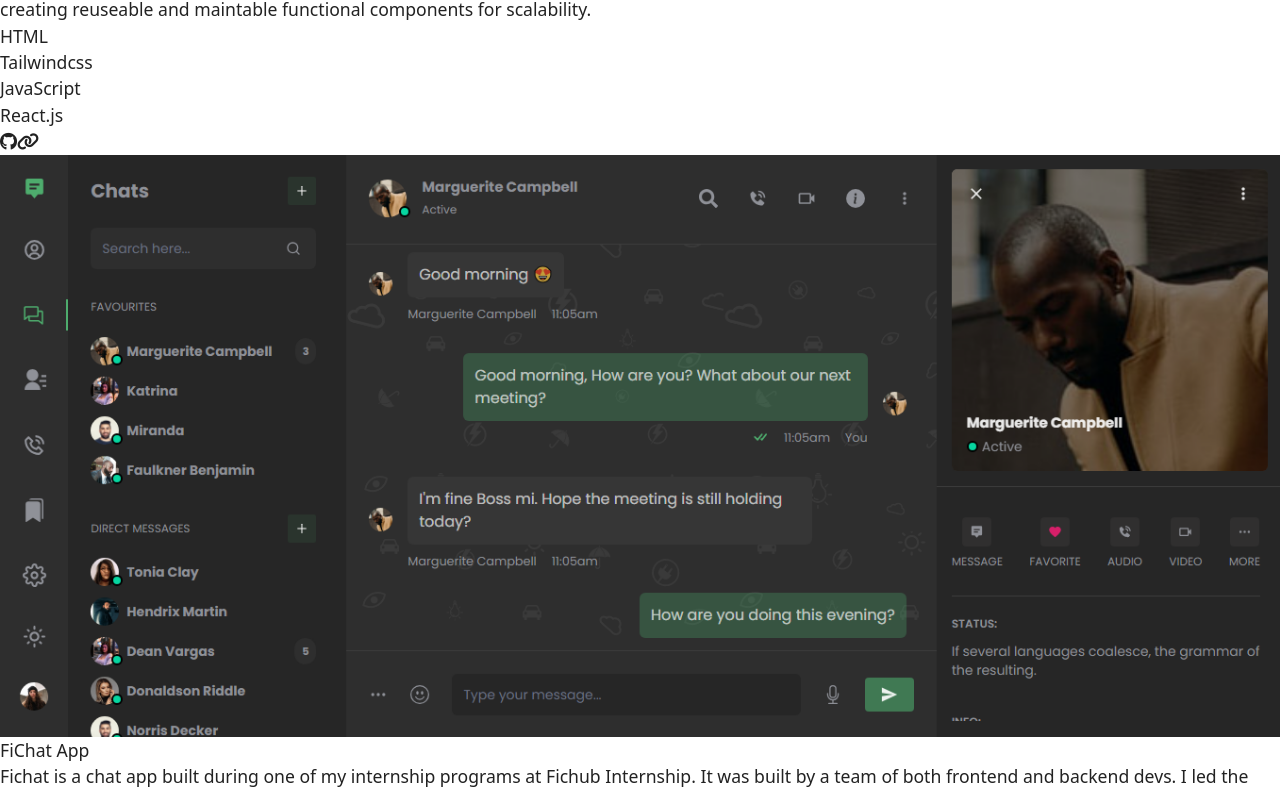
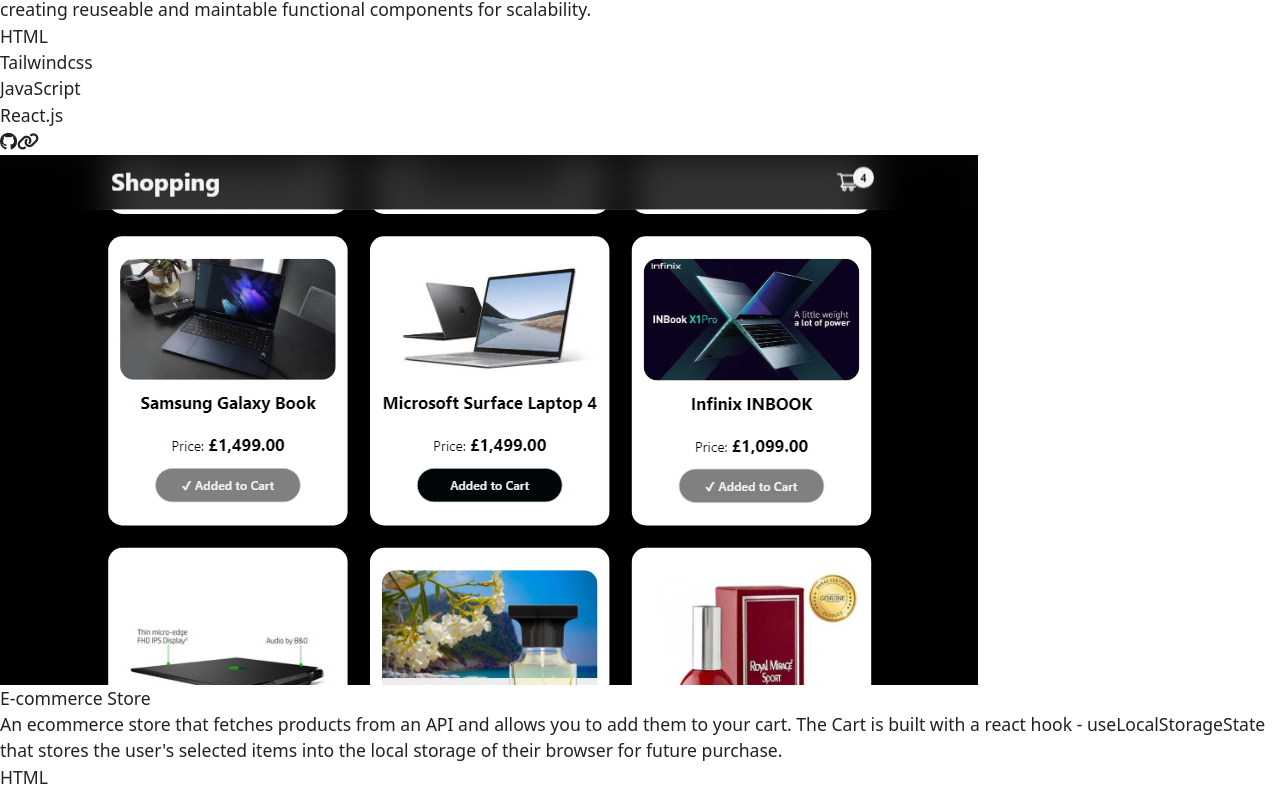
Before and after one commit to JeremiahChinwe/personal_portfolio, a React (Vite) app: page / in a window 1280 px wide. Shown: the part 1995-2788 px from the top of the page. Built offline with nearby package versions, Linux system fonts and the light colour scheme.

Commit message:
Updated the app

```diff
--- a/src/components/about/About.jsx
+++ b/src/components/about/About.jsx
@@ -17,6 +17,7 @@
             <button className="border-none bg-[#f5f4f4] text-[#222222] font-[600] py-1 px-4 rounded-lg text-lg cursor-default">Next.js</button>
             <button className="border-none bg-[#f5f4f4] text-[#222222] font-[600] py-1 px-4 rounded-lg text-lg cursor-default">TypeScript</button>
             <button className="border-none bg-[#f5f4f4] text-[#222222] font-[600] py-1 px-4 rounded-lg text-lg cursor-default">Redux Toolkit</button>
+            <button className="border-none bg-[#f5f4f4] text-[#222222] font-[600] py-1 px-4 rounded-lg text-lg cursor-default">API Intergration</button>
             <button className="border-none bg-[#f5f4f4] text-[#222222] font-[600] py-1 px-4 rounded-lg text-lg cursor-default">Firebase</button>
         </div>
     </section>
--- a/src/components/contact/Contact.jsx
+++ b/src/components/contact/Contact.jsx
@@ -4,13 +4,14 @@
 export default function Contact() {
     const [input, setInput] = useState({
         name: "",
-        email: ""
+        email: "",
     })
 
     const handleChange = (e) => {
         const { name, value } = e.target
         setInput({ ...input, [name]: value })
     }
+
 
     return (
         <div name='contact' className='w-full flex flex-col justify-center items-center py-4'>
--- a/src/library/Library.jsx
+++ b/src/library/Library.jsx
@@ -1,8 +1,7 @@
 import blockWallet from "./assets/block_wallet_updated.png"
 import techTime from "./assets/screenshot_desktop.png"
 import fichat from "./assets/updated-dashboard-fitesite.png"
-import movieBrowser from "./assets/movie_tmdb.png"
-
+import shopping from "./assets/recent_shopping.png"
 
 export const projects = [
     {
@@ -44,6 +43,26 @@
     },
     {
         id: "3",
+        image: shopping,
+        title: "E-commerce Store",
+        description: "An ecommerce store that fetches products from an API and allows you to add them to your cart. The Cart is built with a react hook - useLocalStorageState that stores the user's selected items into the local storage of their browser for future purchase.",
+        stacks: [
+            { id: "1", name: "HTML" },
+            { id: "2", name: "SASS (SCSS)" },
+            { id: "3", name: "TypeScript" },
+            { id: "4", name: "React.js" },
+            { id: "5", name: "API Integration" },
+        ],
+        links: [
+            {
+                id: "1",
+                repo_link: "https://github.com/yesjeremiahchinwe/shopping_cart",
+                live_link: "https://shopping-cart-dun-three.vercel.app/"
+            },
+        ]
+    },
+    {
+        id: "4",
         image: fichat,
         title: "FiChat App",
         description: "Fichat is a chat app built during one of my internship programs at Fichub Internship. It was built by a team of both frontend and backend devs. I led the frontend team of three (3) to create visually appealing user interfaces, while working closely with the backend team to implement and consume the api endpoints. Please note that this project is still under development and the link to the github repo may not work because it's an organisation(private) repository.",
@@ -63,24 +82,4 @@
             },
         ]
     },
-    {
-        id: "4",
-        image: movieBrowser,
-        title: "Movie Browser",
-        description: "A movie browser app that fetches top 10 most rated movies from the TMDB Movie API. This project demonstrates my knowledge in working with external APIs to add amazing functionalities to an application.",
-        stacks: [
-            { id: "1", name: "HTML" },
-            { id: "2", name: "Tailwindcss" },
-            { id: "3", name: "JavaScript" },
-            { id: "4", name: "React.js" },
-            { id: "5", name: "TMDB Movie API" },
-        ],
-        links: [
-            {
-                id: "1",
-                repo_link: "https://github.com/JeremiahChinwe/hng_stage_two",
-                live_link: "https://hng-stage-two-virid.vercel.app/"
-            },
-        ]
-    }
 ]
```
Also changed, not shown: src/library/assets/recent_shopping.png (added).
